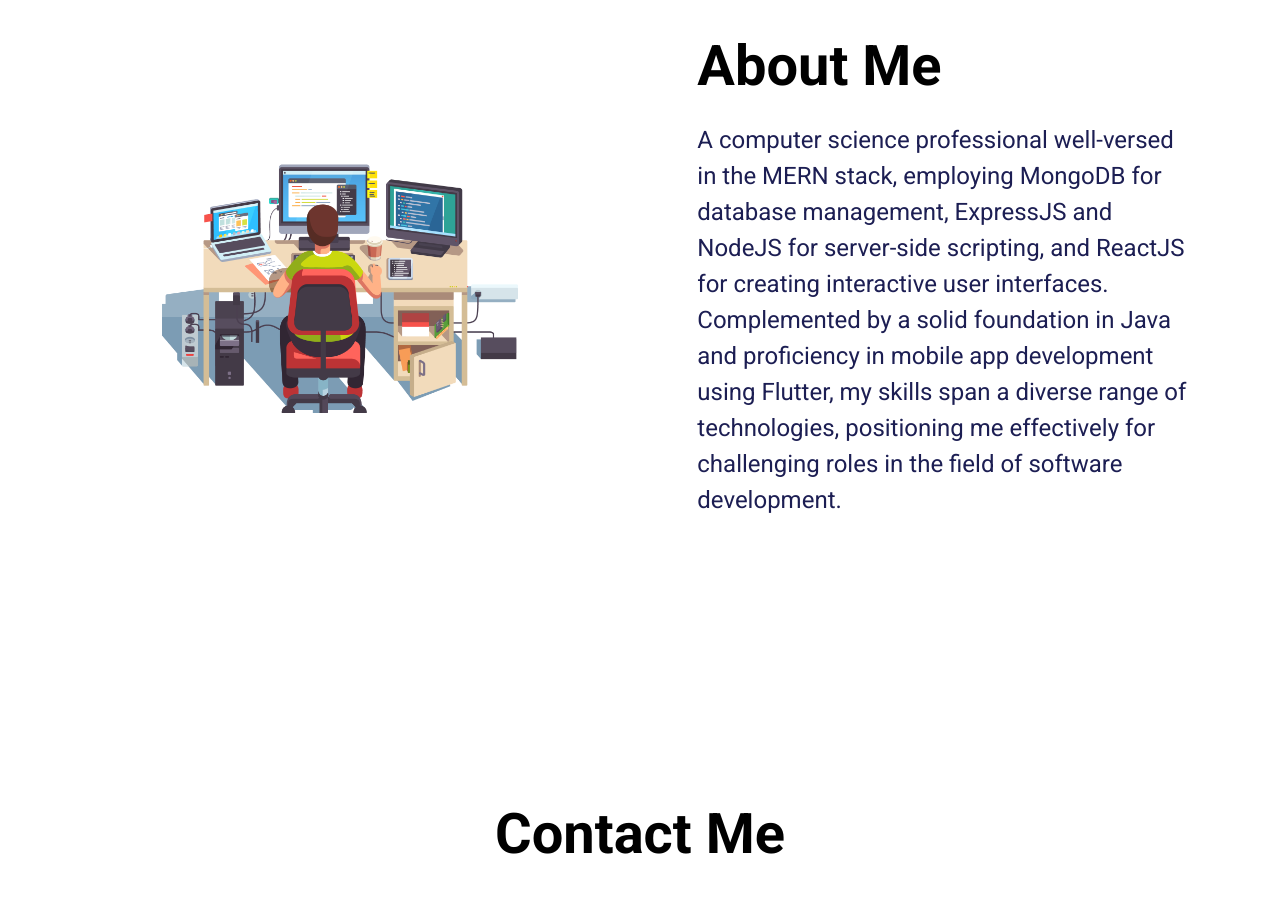
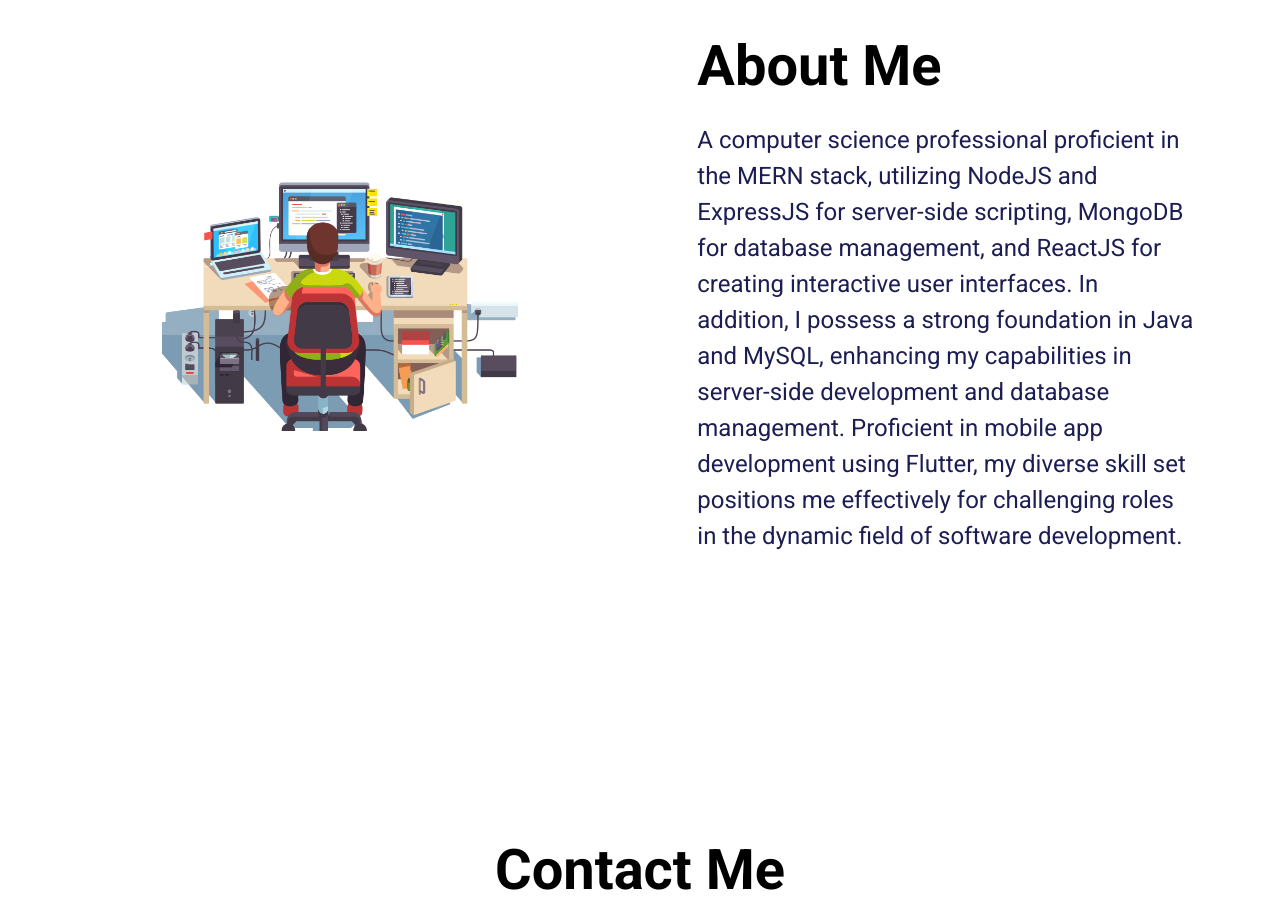
Before and after one commit to ayushydv100/portfolio, a React (Create React App) app: page / in a window 1280 px wide. Shown: the part 2640-3559 px from the top of the page. Built offline with nearby package versions, Linux system fonts and the light colour scheme.

Commit message:
small fixes

```diff
--- a/src/Pages/Home/AboutMe.jsx
+++ b/src/Pages/Home/AboutMe.jsx
@@ -8,13 +8,14 @@
         <div className="hero--section--content">
           <h1 className="skills-section--heading">About Me</h1>
           <p className="hero--section-description">
-            A computer science professional well-versed in the MERN stack,
-            employing MongoDB for database management, ExpressJS and NodeJS for
-            server-side scripting, and ReactJS for creating interactive user
-            interfaces. Complemented by a solid foundation in Java and
-            proficiency in mobile app development using Flutter, my skills span
-            a diverse range of technologies, positioning me effectively for
-            challenging roles in the field of software development.
+            A computer science professional proficient in the MERN stack,
+            utilizing NodeJS and ExpressJS for server-side scripting, MongoDB
+            for database management, and ReactJS for creating interactive user
+            interfaces. In addition, I possess a strong foundation in Java and
+            MySQL, enhancing my capabilities in server-side development and
+            database management. Proficient in mobile app development using
+            Flutter, my diverse skill set positions me effectively for
+            challenging roles in the dynamic field of software development.
           </p>
         </div>
       </div>
```
